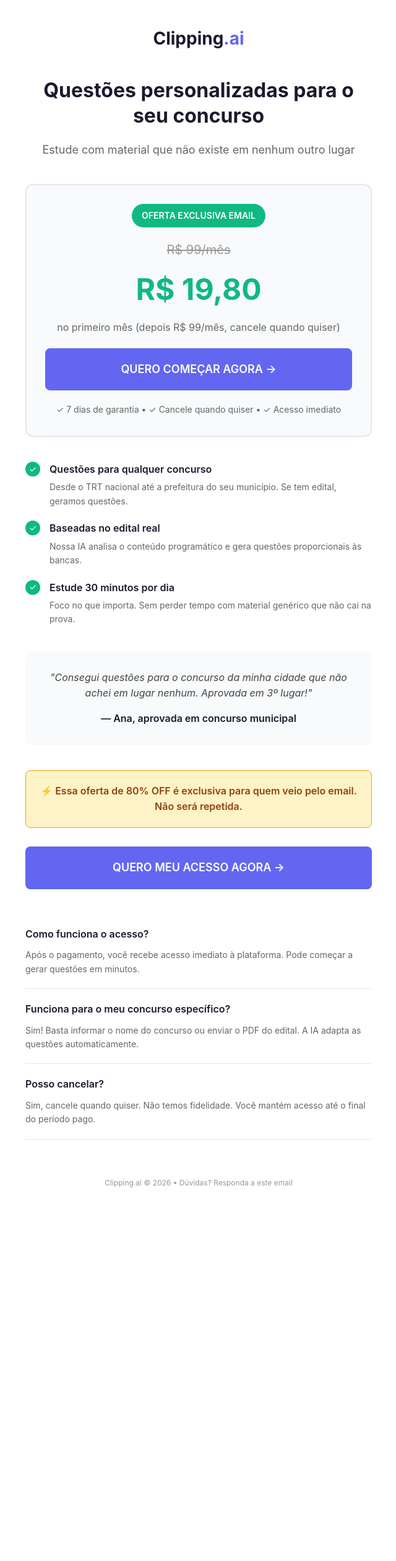
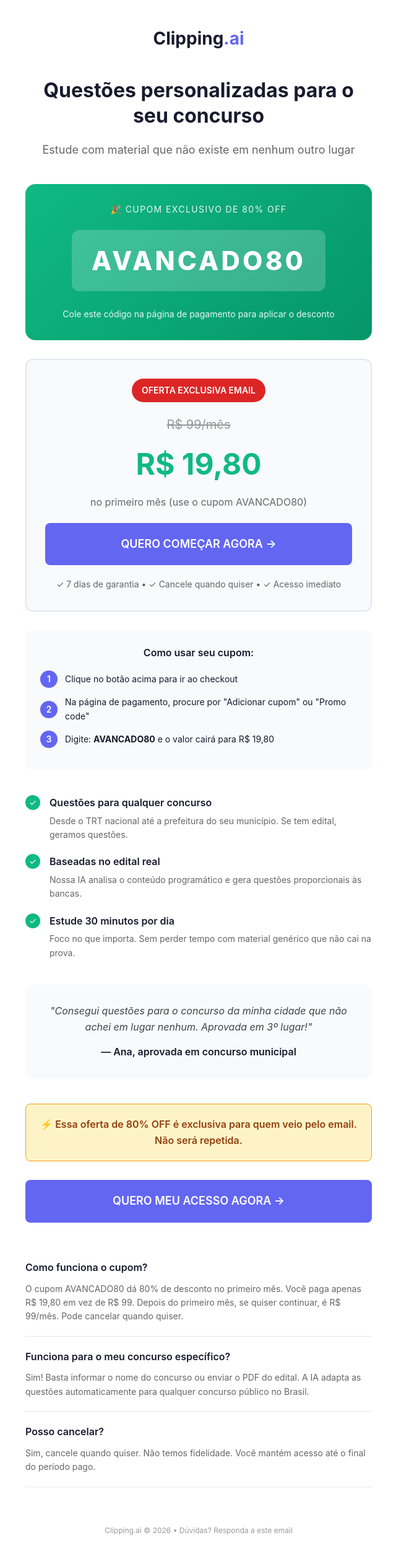
Before and after one commit to lucarp/hq4-ai-pages, a Jekyll site: the page email-oferta/index.html, which Jekyll copies as it is, in a window 1280 px wide. Shown: the whole page at 62% size, without its empty margins (319-959 px from the left). Built offline with Jekyll 4.4.1, drawn with Linux system fonts in a browser that asks for light colours; before the commit the page ends 1958 px from its top, so only the background shows below that.

Commit message:
Add coupon code AVANCADO80 with instructions

```diff
--- a/email-oferta/index.html
+++ b/email-oferta/index.html
@@ -3,7 +3,7 @@
 <head>
     <meta charset="UTF-8">
     <meta name="viewport" content="width=device-width, initial-scale=1.0">
-    <title>Clipping.ai — Questões para o seu concurso</title>
+    <title>Clipping.ai — 80% OFF Exclusivo</title>
     <style>
         * { margin: 0; padding: 0; box-sizing: border-box; }
         body { font-family: -apple-system, BlinkMacSystemFont, 'Segoe UI', Roboto, sans-serif; line-height: 1.6; color: #1a1a2e; background: #fff; }
@@ -14,11 +14,15 @@
         .hero { text-align: center; margin-bottom: 40px; }
         h1 { font-size: 32px; line-height: 1.3; margin-bottom: 20px; }
         .subtitle { font-size: 18px; color: #666; margin-bottom: 30px; }
+        .coupon-box { background: linear-gradient(135deg, #10b981, #059669); border-radius: 16px; padding: 30px; text-align: center; margin-bottom: 30px; color: white; }
+        .coupon-label { font-size: 14px; text-transform: uppercase; letter-spacing: 0.1em; opacity: 0.9; margin-bottom: 12px; }
+        .coupon-code { font-size: 42px; font-weight: 800; letter-spacing: 0.1em; background: rgba(255,255,255,0.2); padding: 16px 32px; border-radius: 12px; display: inline-block; margin: 10px 0; }
+        .coupon-instruction { font-size: 14px; opacity: 0.9; margin-top: 16px; }
         .price-box { background: #f8fafc; border: 2px solid #e2e8f0; border-radius: 12px; padding: 30px; text-align: center; margin-bottom: 30px; }
         .price-original { text-decoration: line-through; color: #999; font-size: 20px; }
         .price-current { font-size: 48px; font-weight: 700; color: #10b981; margin: 10px 0; }
         .price-period { color: #666; margin-bottom: 20px; }
-        .badge { display: inline-block; background: #10b981; color: white; padding: 8px 16px; border-radius: 20px; font-size: 14px; font-weight: 600; }
+        .badge { display: inline-block; background: #dc2626; color: white; padding: 8px 16px; border-radius: 20px; font-size: 14px; font-weight: 600; }
         .cta-button { display: block; background: #6366f1; color: white; text-decoration: none; padding: 20px 40px; border-radius: 8px; font-size: 18px; font-weight: 600; text-align: center; margin-bottom: 15px; transition: background 0.2s; }
         .cta-button:hover { background: #4f46e5; }
         .guarantee { text-align: center; color: #666; font-size: 14px; margin-top: 20px; }
@@ -38,6 +42,11 @@
         .faq-question { font-weight: 600; margin-bottom: 10px; }
         .faq-answer { color: #666; font-size: 14px; }
         .footer { text-align: center; color: #999; font-size: 12px; margin-top: 60px; }
+        .steps { background: #f8fafc; border-radius: 12px; padding: 24px; margin: 30px 0; }
+        .steps-title { font-weight: 600; margin-bottom: 16px; text-align: center; }
+        .step { display: flex; gap: 12px; margin-bottom: 12px; align-items: center; }
+        .step-num { background: #6366f1; color: white; width: 28px; height: 28px; border-radius: 50%; display: flex; align-items: center; justify-content: center; font-size: 14px; font-weight: 600; flex-shrink: 0; }
+        .step-text { font-size: 14px; }
     </style>
     <!-- Google Tag Manager -->
     <script>(function(w,d,s,l,i){w[l]=w[l]||[];w[l].push({'gtm.start':new Date().getTime(),event:'gtm.js'});var f=d.getElementsByTagName(s)[0],j=d.createElement(s),dl=l!='dataLayer'?'&l='+l:'';j.async=true;j.src='https://www.googletagmanager.com/gtm.js?id='+i+dl;f.parentNode.insertBefore(j,f);})(window,document,'script','dataLayer','GTM-NP8RVL');</script>
@@ -56,15 +65,37 @@
             <p class="subtitle">Estude com material que não existe em nenhum outro lugar</p>
         </div>
 
+        <div class="coupon-box">
+            <div class="coupon-label">🎉 CUPOM EXCLUSIVO DE 80% OFF</div>
+            <div class="coupon-code">AVANCADO80</div>
+            <div class="coupon-instruction">Cole este código na página de pagamento para aplicar o desconto</div>
+        </div>
+
         <div class="price-box">
             <div class="badge">OFERTA EXCLUSIVA EMAIL</div>
             <div style="margin-top: 20px;">
                 <span class="price-original">R$ 99/mês</span>
             </div>
             <div class="price-current">R$ 19,80</div>
-            <div class="price-period">no primeiro mês (depois R$ 99/mês, cancele quando quiser)</div>
-            <a href="https://pay.clipping.ai/b/5kA02R9LN8LrdnG9AE?utm_source=email&utm_medium=landing&utm_campaign=regua-e06" class="cta-button" onclick="gtag && gtag('event', 'conversion', {send_to: 'AW-CONVERSION_ID'});">QUERO COMEÇAR AGORA →</a>
+            <div class="price-period">no primeiro mês (use o cupom AVANCADO80)</div>
+            <a href="https://pay.clipping.ai/b/5kA02R9LN8LrdnG9AE?utm_source=email&utm_medium=landing&utm_campaign=regua-e06" class="cta-button">QUERO COMEÇAR AGORA →</a>
             <p class="guarantee">✓ 7 dias de garantia • ✓ Cancele quando quiser • ✓ Acesso imediato</p>
+        </div>
+
+        <div class="steps">
+            <div class="steps-title">Como usar seu cupom:</div>
+            <div class="step">
+                <div class="step-num">1</div>
+                <div class="step-text">Clique no botão acima para ir ao checkout</div>
+            </div>
+            <div class="step">
+                <div class="step-num">2</div>
+                <div class="step-text">Na página de pagamento, procure por "Adicionar cupom" ou "Promo code"</div>
+            </div>
+            <div class="step">
+                <div class="step-num">3</div>
+                <div class="step-text">Digite: <strong>AVANCADO80</strong> e o valor cairá para R$ 19,80</div>
+            </div>
         </div>
 
         <div class="features">
@@ -104,12 +135,12 @@
 
         <div class="faq">
             <div class="faq-item">
-                <div class="faq-question">Como funciona o acesso?</div>
-                <div class="faq-answer">Após o pagamento, você recebe acesso imediato à plataforma. Pode começar a gerar questões em minutos.</div>
+                <div class="faq-question">Como funciona o cupom?</div>
+                <div class="faq-answer">O cupom AVANCADO80 dá 80% de desconto no primeiro mês. Você paga apenas R$ 19,80 em vez de R$ 99. Depois do primeiro mês, se quiser continuar, é R$ 99/mês. Pode cancelar quando quiser.</div>
             </div>
             <div class="faq-item">
                 <div class="faq-question">Funciona para o meu concurso específico?</div>
-                <div class="faq-answer">Sim! Basta informar o nome do concurso ou enviar o PDF do edital. A IA adapta as questões automaticamente.</div>
+                <div class="faq-answer">Sim! Basta informar o nome do concurso ou enviar o PDF do edital. A IA adapta as questões automaticamente para qualquer concurso público no Brasil.</div>
             </div>
             <div class="faq-item">
                 <div class="faq-question">Posso cancelar?</div>
```
